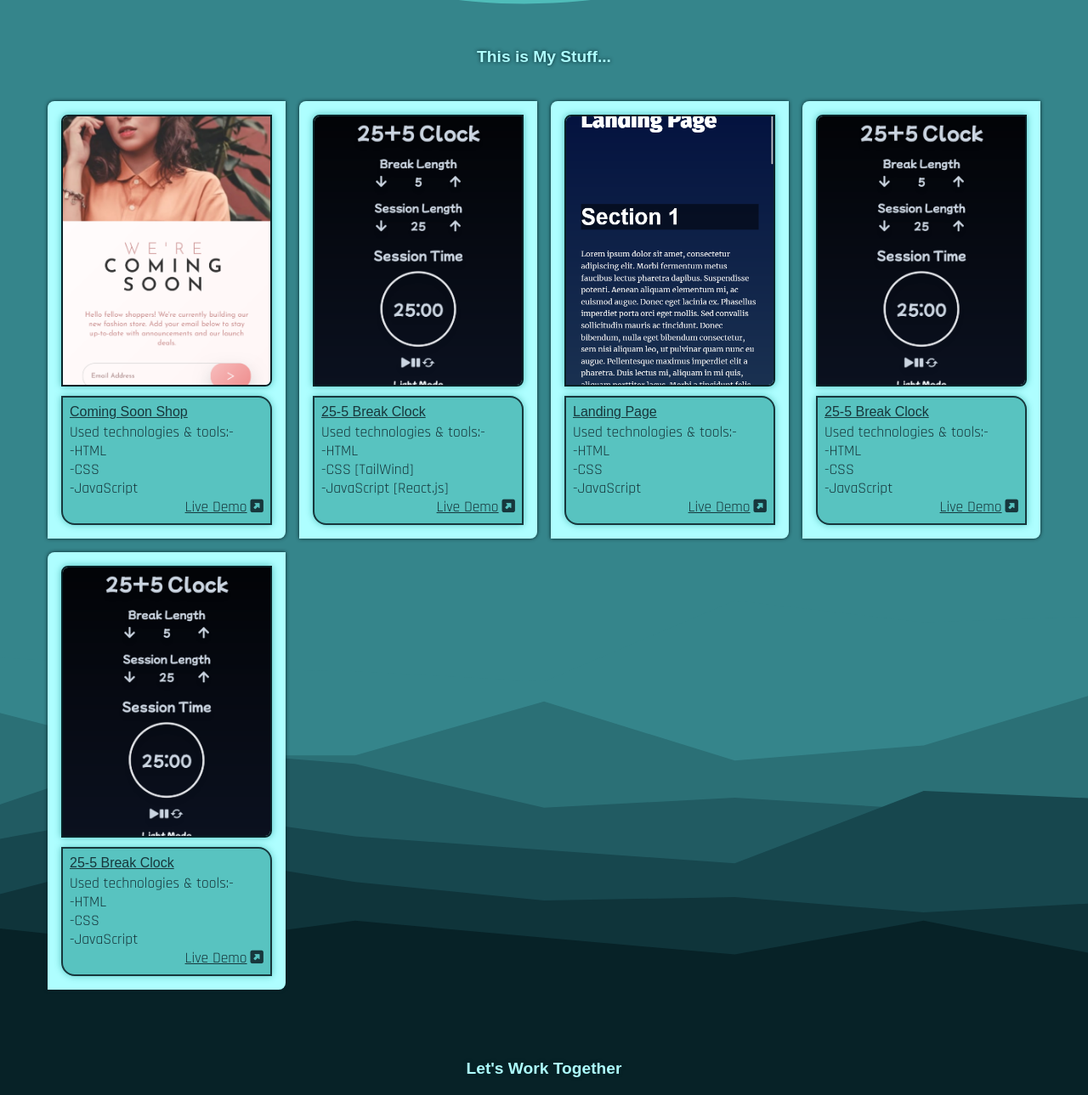
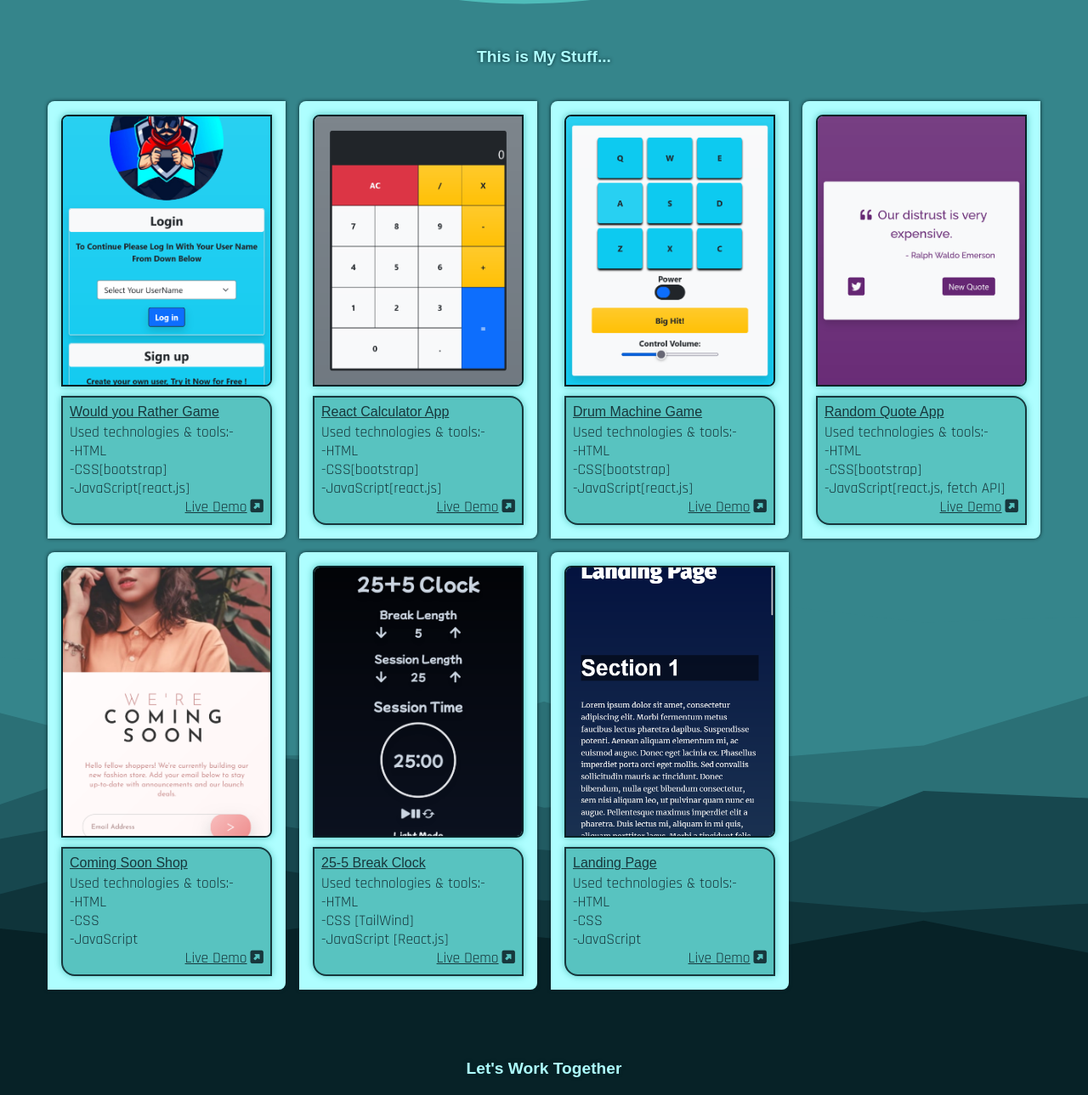
Before and after one commit to mostafakamal22/mk-portfolio, a plain HTML site: page index.html in a window 1280 px wide. Shown: the part 794-2083 px from the top of the page at 85% size. Drawn offline with Linux system fonts and the light colour scheme; a web font is replaced by a local one.

Commit message:
adding new projects + add transition to navbar + add bg img to side navbar

```diff
--- a/index.html
+++ b/index.html
@@ -82,6 +82,70 @@
                 <ul id="mywork-wrapper">
                     <li class="mywork-item">
                         <figure class="mywork-figure">
+                            <img class="my-images  mywork-img" src="img/projects/would-you-rather.png" alt="example of my work">
+                            <figcaption>
+                                <p>Would you Rather Game</p>
+                                <ul>
+                                    <li>Used technologies & tools:-</li>
+                                    <li>-HTML</li>
+                                    <li>-CSS[bootstrap]</li>
+                                    <li>-JavaScript[react.js]</li>
+                                    <li><a href="https://mostafakamal22.github.io/would-you-rather-starter/" target="_blank">Live Demo<i class="fas fa-external-link-square-alt"></i></a></li>
+                                </ul>
+                            </figcaption>
+                        </figure>
+                    </li>
+
+                    <li class="mywork-item">
+                        <figure class="mywork-figure">
+                            <img class="my-images  mywork-img" src="img/projects/react-calculator.png" alt="example of my work">
+                            <figcaption>
+                                <p>React Calculator App</p>
+                                <ul>
+                                    <li>Used technologies & tools:-</li>
+                                    <li>-HTML</li>
+                                    <li>-CSS[bootstrap]</li>
+                                    <li>-JavaScript[react.js]</li>
+                                    <li><a href="https://mostafakamal22.github.io/react-calculator/" target="_blank">Live Demo<i class="fas fa-external-link-square-alt"></i></a></li>
+                                </ul>
+                            </figcaption>
+                        </figure>
+                    </li>
+
+                    <li class="mywork-item">
+                        <figure class="mywork-figure">
+                            <img class="my-images  mywork-img" src="img/projects/drum-machine.png" alt="example of my work">
+                            <figcaption>
+                                <p>Drum Machine Game</p>
+                                <ul>
+                                    <li>Used technologies & tools:-</li>
+                                    <li>-HTML</li>
+                                    <li>-CSS[bootstrap]</li>
+                                    <li>-JavaScript[react.js]</li>
+                                    <li><a href="https://mostafakamal22.github.io/drum-machine/" target="_blank">Live Demo<i class="fas fa-external-link-square-alt"></i></a></li>
+                                </ul>
+                            </figcaption>
+                        </figure>
+                    </li>
+
+                    <li class="mywork-item">
+                        <figure class="mywork-figure">
+                            <img class="my-images  mywork-img" src="img/projects/random-quote.png" alt="example of my work">
+                            <figcaption>
+                                <p>Random Quote App</p>
+                                <ul>
+                                    <li>Used technologies & tools:-</li>
+                                    <li>-HTML</li>
+                                    <li>-CSS[bootstrap]</li>
+                                    <li>-JavaScript[react.js, fetch API]</li>
+                                    <li><a href="https://mostafakamal22.github.io/random-quote-machine/" target="_blank">Live Demo<i class="fas fa-external-link-square-alt"></i></a></li>
+                                </ul>
+                            </figcaption>
+                        </figure>
+                    </li>
+
+                    <li class="mywork-item">
+                        <figure class="mywork-figure">
                             <img class="my-images mywork-img" src="img/projects/coming-soon-shop.png" alt="example of my work ">
                             <figcaption>
                                 <p>Coming Soon Shop</p>
@@ -101,11 +165,13 @@
                             <img class="my-images  mywork-img" src="img/projects/25-5-clock.png" alt="example of my work">
                             <figcaption>
                                 <p>25-5 Break Clock</p>
-                                <li>Used technologies & tools:-</li>
+                                <ul>
+                                    <li>Used technologies & tools:-</li>
                                     <li>-HTML</li>
                                     <li>-CSS [TailWind]</li>
                                     <li>-JavaScript [React.js]</li>
                                     <li><a href="https://mostafakamal22.github.io/25-5-clock/" target="_blank">Live Demo<i class="fas fa-external-link-square-alt"></i></a></li>
+                                </ul>
                             </figcaption>
                         </figure>
                     </li>
@@ -115,42 +181,18 @@
                             <img class="my-images  mywork-img" src="img/projects/landing-page.png" alt="example of my work">
                             <figcaption>
                                 <p>Landing Page</p>
-                                <li>Used technologies & tools:-</li>
+                                <ul>
+                                    <li>Used technologies & tools:-</li>
                                     <li>-HTML</li>
                                     <li>-CSS</li>
                                     <li>-JavaScript</li>
                                     <li><a href="https://mostafakamal22.github.io/landing-page/" target="_blank">Live Demo<i class="fas fa-external-link-square-alt"></i></a></li>
+                                </ul>
                             </figcaption>
                         </figure>
                     </li>
 
-                    <li class="mywork-item">
-                        <figure class="mywork-figure">
-                            <img class="my-images  mywork-img" src="img/projects/25-5-clock.png" alt="example of my work">
-                            <figcaption>
-                                <p>25-5 Break Clock</p>
-                                <li>Used technologies & tools:-</li>
-                                    <li>-HTML</li>
-                                    <li>-CSS</li>
-                                    <li>-JavaScript</li>
-                                    <li><a href="https://mostafakamal22.github.io/25-5-clock/" target="_blank">Live Demo<i class="fas fa-external-link-square-alt"></i></a></li>
-                            </figcaption>
-                        </figure>
-                    </li>
 
-                    <li class="mywork-item">
-                        <figure class="mywork-figure">
-                            <img class="my-images  mywork-img" src="img/projects/25-5-clock.png" alt="example of my work">
-                            <figcaption>
-                                <p>25-5 Break Clock</p>
-                                <li>Used technologies & tools:-</li>
-                                    <li>-HTML</li>
-                                    <li>-CSS</li>
-                                    <li>-JavaScript</li>
-                                    <li><a href="https://mostafakamal22.github.io/25-5-clock/" target="_blank">Live Demo<i class="fas fa-external-link-square-alt"></i></a></li>
-                            </figcaption>
-                        </figure>
-                    </li>
                 </ul>
             </div>
         </section>
--- a/scripts/scripts.js
+++ b/scripts/scripts.js
@@ -2,6 +2,8 @@
 const aside = document.getElementsByTagName("aside")[0]
 const closeBtn = document.getElementById('close')
 const openBtn = document.getElementById('open')
+const navbar = document.getElementById('navbar')
+const aboutSection = document.getElementById('about')
 
 //opening aside when clicking open btn
 openBtn.addEventListener("click", ()=>{
@@ -14,3 +16,21 @@ closeBtn.addEventListener("click", ()=>{
     aside.style.visibility= "hidden"
     aside.style.opacity= '0'
 })
+
+//detecting about section's top value
+
+const detectTop = ()=> {
+    const top = document.getElementById('about').getBoundingClientRect().top
+    return top;
+}
+
+//changing navbar's style when scrolling
+window.addEventListener('scroll',()=>{
+    const topValue = detectTop()
+
+    if(topValue<0){
+        navbar.classList.add('navbar-active')
+    }else{
+        navbar.classList.remove('navbar-active')
+    }
+})
--- a/styles/style.css
+++ b/styles/style.css
@@ -4,7 +4,7 @@
     --var-bg-secodary:  #072227;
     --var-color-primary:  #072227;
     --var-color-secodary: #AEFEFF;
-    --var-selection-color: hsl(2, 76%, 35%);
+    --var-selection-color: hsl(2, 76%, 50%);
     --var-brand-font: 'Dancing Script', cursive;
     --var-main-font: 'Mochiy Pop P One', sans-serif;
     --var-thin-font: 'Rajdhani', sans-serif;
@@ -167,6 +167,12 @@ figcaption a:hover{
     z-index: 3;
     min-height: 4rem;
     align-items: initial;
+    transition: 300ms ease-in-out;
+}
+
+.navbar-active{
+    background-color: var(--var-bg-primary);
+    box-shadow: 0 0 .25rem var(--var-bg-secodary);
 }
 
 #navbar-header{
@@ -193,6 +199,7 @@ figcaption a:hover{
     justify-content: space-around;
     flex-wrap: wrap;
 }
+
 .nav-item{
     display: flex;
     align-items: center;
@@ -200,8 +207,9 @@ figcaption a:hover{
     padding: .5rem .5rem;
 }
 
-.nav-item:hover .nav-link{
+.nav-item:hover .nav-link, .nav-item:focus .nav-link{
     color: var(--var-color-secodary);
+    text-decoration: underline;
 }
 
 
@@ -230,6 +238,7 @@ figcaption a:hover{
 /* aside style */
 aside{
     position: fixed;
+    visibility: hidden;
     top: 0;
     left: 0;
     z-index: 3;
@@ -238,11 +247,13 @@ aside{
     padding: 1rem;
     height: 75vh;
     width: 75vw;
+    background-image: url('/img/backgrounds/blob-scene.svg');
+    background-position: center;
+    background-size: cover;
     border-right: .125rem solid var(--var-color-secodary);
     border-bottom: .125rem solid var(--var-color-secodary);
     border-bottom-right-radius: .25rem;
     box-shadow: 0 0 .5rem var(--var-bg-primary);
-    visibility: hidden;
     transition:  200ms ease-in-out;
     -moz-transition:  200ms ease-in-out; /* Firefox 4 */
     -webkit-transition:  200ms ease-in-out; /* Safari and Chrome */
@@ -252,10 +263,11 @@ aside{
 #close{
     margin: .25rem .25rem 1rem auto;
 }
+
 #my-pic-wrapper{
+    align-self: center;
     width: 6rem;
     height: 8rem;
-    align-self: center;
     padding: .5rem;
 }
 
@@ -468,10 +480,6 @@ footer{
     }
 
     /* navbar and aside */
-    #navbar{
-        background-color: var(--var-bg-primary);
-        box-shadow: 0 0 .25rem var(--var-bg-secodary);
-    }
 
     #open{
         display: none;
```
Also changed, not shown: img/backgrounds/blob-scene.svg (added), img/projects/drum-machine.png (added), img/projects/random-quote.png (added), img/projects/react-calculator.png (added), img/projects/would-you-rather.png (added).
